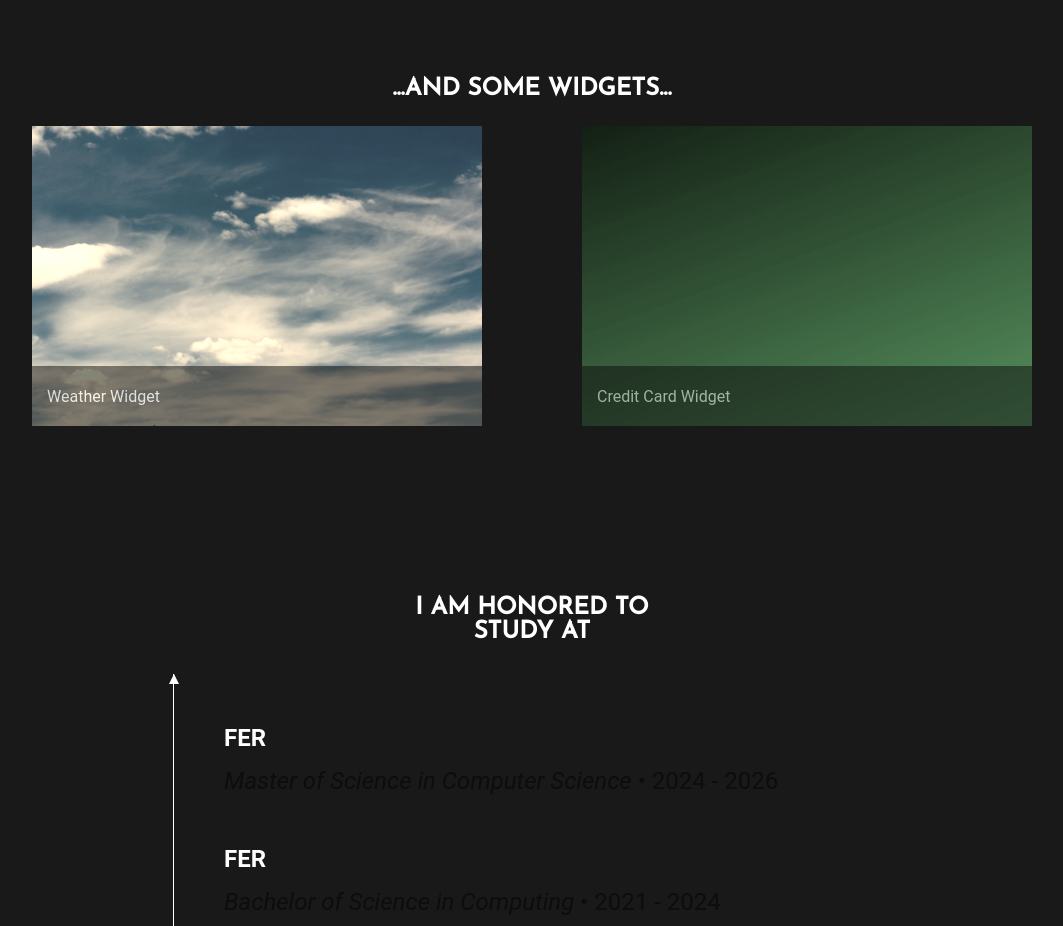
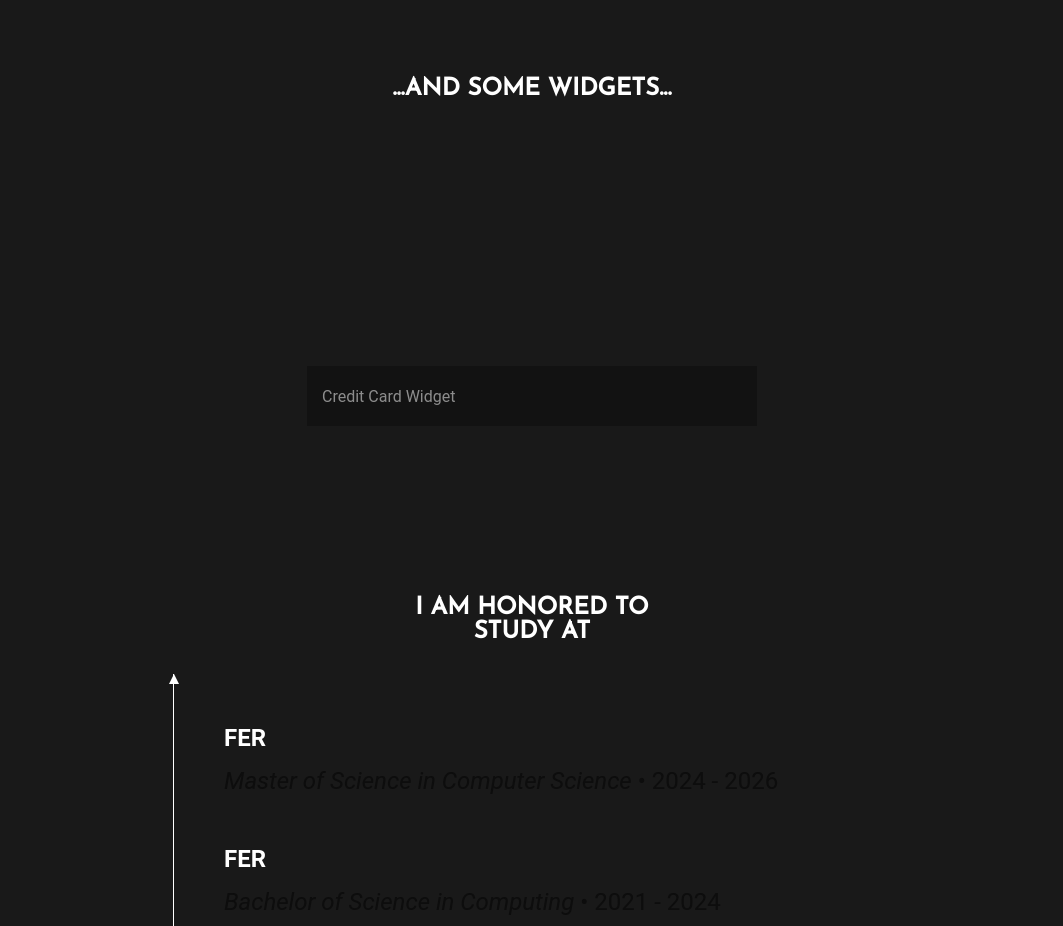
Before and after one commit to AlexIchenskiy/alexichenskiy.github.io, a React (Create React App) app: page / in a window 1280 px wide. Shown: the part 2400-3326 px from the top of the page, without its empty margins (108-1171 px from the left). Built offline with nearby package versions, Linux system fonts and the light colour scheme.

Commit message:
chore: refactor performance

```diff
--- a/src/components/about.component.js
+++ b/src/components/about.component.js
@@ -1,5 +1,4 @@
 import DownloadIcon from "../icons/downloadicon.icon";
-import resume from "../assets/AlexIchenskiyResume.pdf";
 
 import Fade from "react-reveal/Fade";
 
@@ -17,7 +16,7 @@ function About(props) {
                 <div className="right fill-button-outer">
                     <h1>{props.text.ABOUT_ME_TEXT}</h1>
                     <h3>{props.text.ABOUT_ME_SUB_TEXT}</h3>
-                    <a href={resume} download>
+                    <a href="/assets/AlexIchenskiyResume.pdf" download>
                         <div>
                             <DownloadIcon />
                             <span>{props.text.DOWNLOAD_RESUME_TEXT}</span>
--- a/src/components/works.component.js
+++ b/src/components/works.component.js
@@ -4,7 +4,7 @@ import peepo from "../assets/peepo.jpg";
 import gitcalendar from "../assets/gitcalendar.jpg";
 import allien from "../assets/allien.jpg";
 import polichroma from "../assets/polichroma.jpg";
-import weather from "../assets/weather.jpg";
+// import weather from "../assets/weather.jpg";
 import credit from "../assets/credit.jpg";
 
 import Slide from "react-reveal/Slide";
@@ -111,7 +111,7 @@ function Works(props) {
                         </div>
                     </Slide>
                     <div className="projects">
-                        <a href="https://alexichenskiy.github.io/weather-widget-react/">
+                        {/* <a href="https://alexichenskiy.github.io/weather-widget-react/">
                             <div className="weather project">
                                 <div
                                     className="projectBg"
@@ -125,13 +125,13 @@ function Works(props) {
                                     </span>
                                 </div>
                             </div>
-                        </a>
+                        </a> */}
                         <a href="https://alexichenskiy.github.io/credit-card-react/">
                             <div className="credit project">
                                 <div
                                     className="projectBg"
                                     style={{
-                                        backgroundImage: `url(${credit})`,
+                                        backgroundImage: `url(require(${credit}))`,
                                     }}
                                 />
                                 <div className="projectDescription">
```
Also changed, not shown: src/App.js (line endings or trailing spaces).
